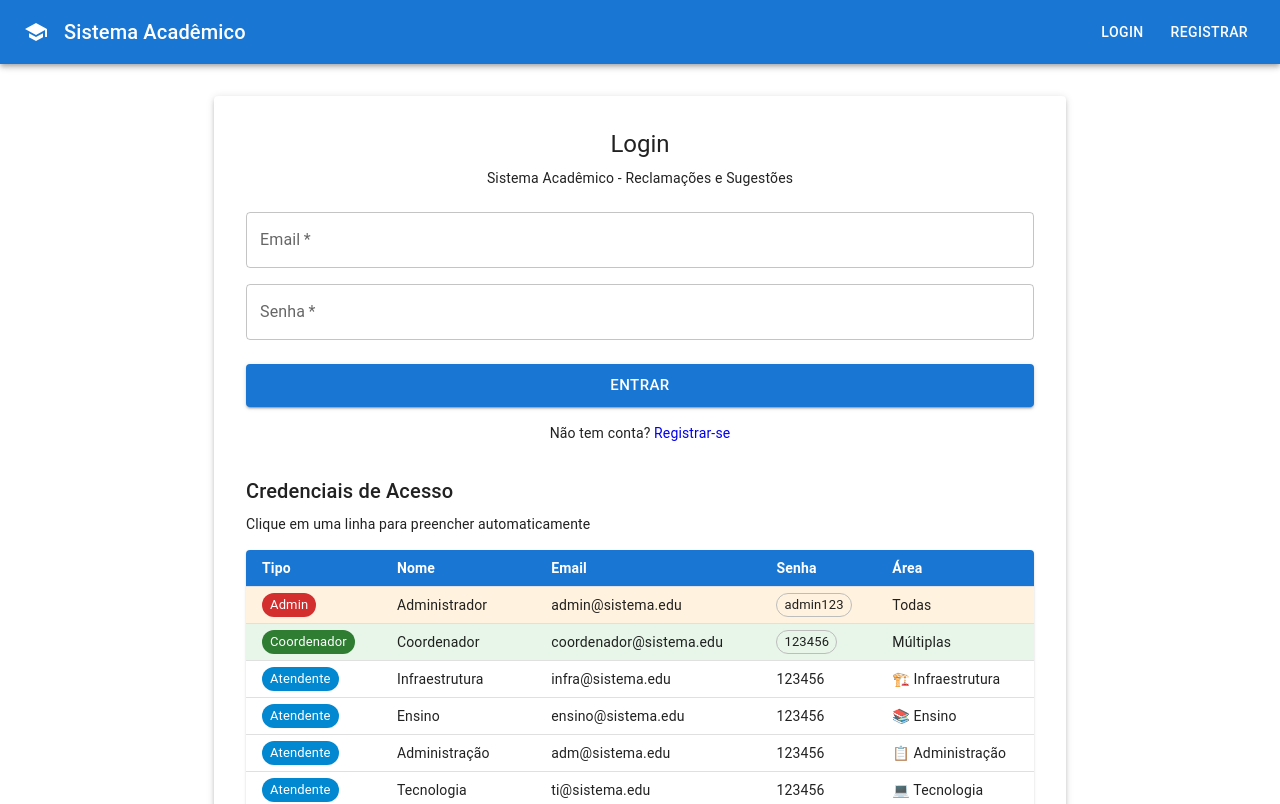
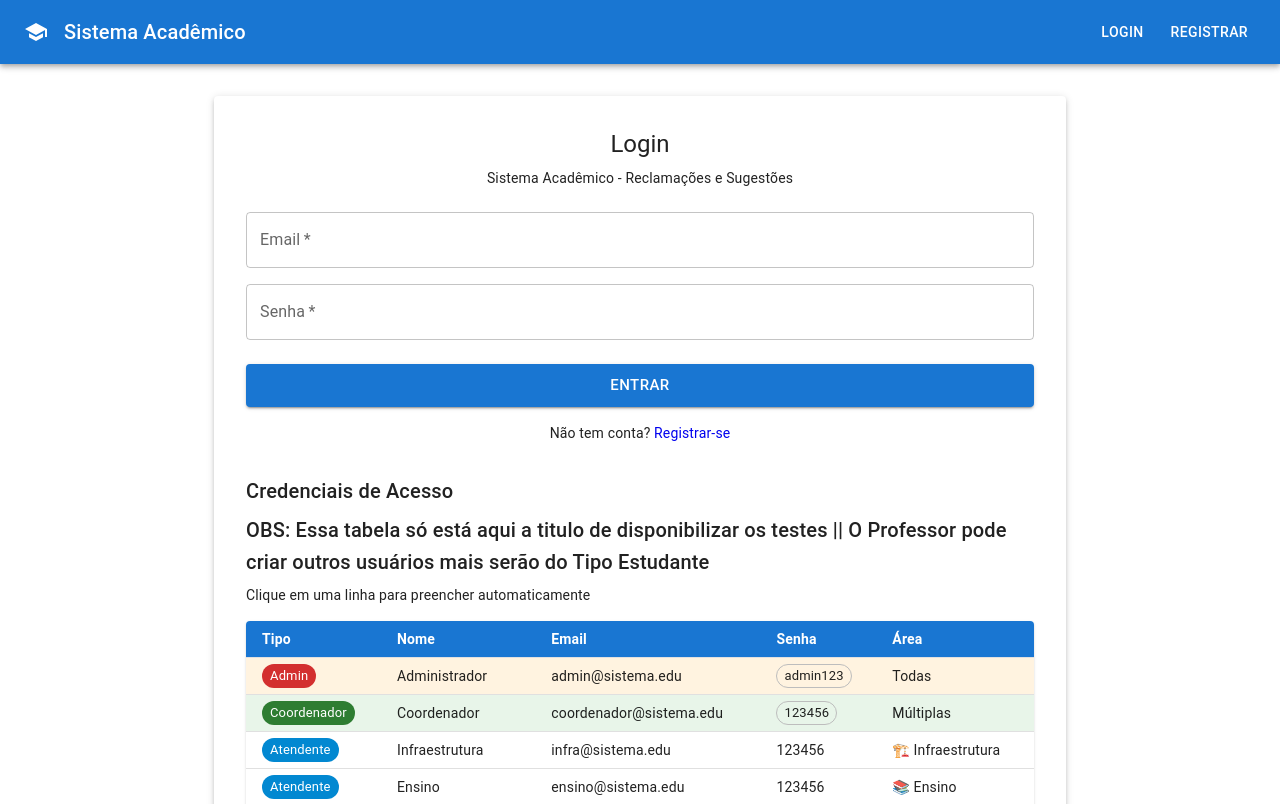
Before and after one commit to mamengisamuel2022-ctrl/sistema-academico, a React (Create React App) app in the folder frontend/: page /login in a window 1280 px wide. Shown: the top 804 px of the page. Built offline with nearby package versions, Linux system fonts and the light colour scheme.

Commit message:
Tabela de usuários sempre visível 2

```diff
--- a/frontend/src/pages/Login.js
+++ b/frontend/src/pages/Login.js
@@ -109,6 +109,9 @@ const Login = () => {
           <Typography variant="h6" gutterBottom>
             Credenciais de Acesso
           </Typography>
+            <Typography variant="h6" gutterBottom>
+                OBS: Essa tabela só está aqui a titulo de disponibilizar os testes || O Professor pode criar outros usuários mais serão do Tipo Estudante
+            </Typography>
           <Typography variant="body2" color="text.secondary" sx={{ mb: 2 }}>
             Clique em uma linha para preencher automaticamente
           </Typography>
```
